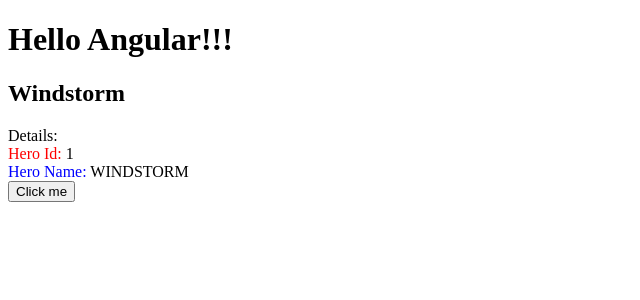
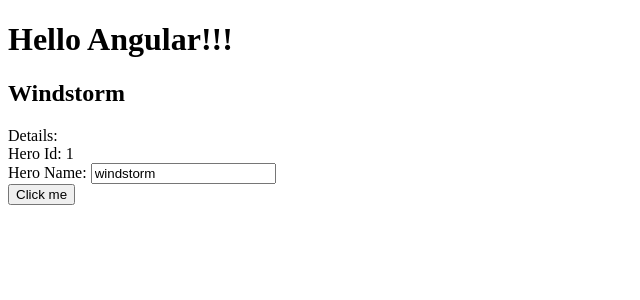
Before and after one commit to Sebastiaan-Willem/my-first-project, an Angular app: page / in a window 1280 px wide. Shown: the top 300 px of the page, without its empty margins (0-640 px from the left). Built offline with nearby package versions, Linux system fonts and the light colour scheme.

Commit message:
Added two way binding

```diff
--- a/src/app/app.module.ts
+++ b/src/app/app.module.ts
@@ -4,6 +4,8 @@ import { BrowserModule } from '@angular/platform-browser';
 import { AppRoutingModule } from './app-routing.module';
 import { AppComponent } from './app.component';
 import { HeroesComponent } from './heroes/heroes.component';
+
+import { FormsModule } from '@angular/forms';
 
 @NgModule({
   declarations: [
@@ -12,6 +14,7 @@ import { HeroesComponent } from './heroes/heroes.component';
   ],
   imports: [
     BrowserModule,
+    FormsModule,
     AppRoutingModule
   ],
   providers: [],
--- a/src/app/heroes/heroes.component.html
+++ b/src/app/heroes/heroes.component.html
@@ -1,10 +1,12 @@
 <h2>{{ hero.name | titlecase }} </h2> Details:
 <div>
-    <span style="color: red;">Hero Id: </span> {{ hero.id }}
+    <span>Hero Id: </span> {{ hero.id }}
 </div>
 <div>
-    <!-- Data Binding (one way) -->
-    <span style="color: blue;">Hero Name: </span> {{ hero.name | uppercase }}
+    <!-- Data Binding (two way) -->
+    <span>Hero Name: </span>
+    <!-- In order for ngModel to work, import import { FormsModule } from '@angular/forms'; in app.module.ts -->
+    <input id="name" [(ngModel)]="hero.name" placeholder="name" />
 </div>
 
 <div>
```
